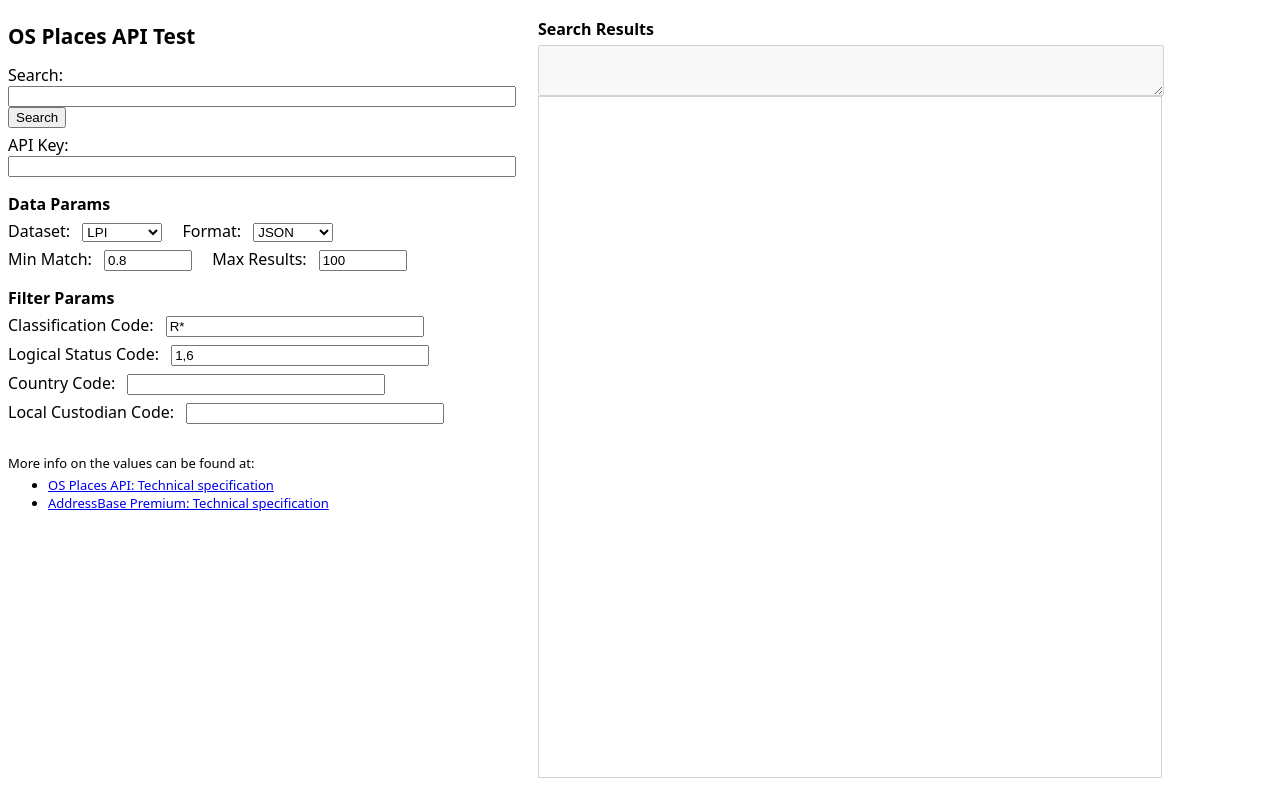
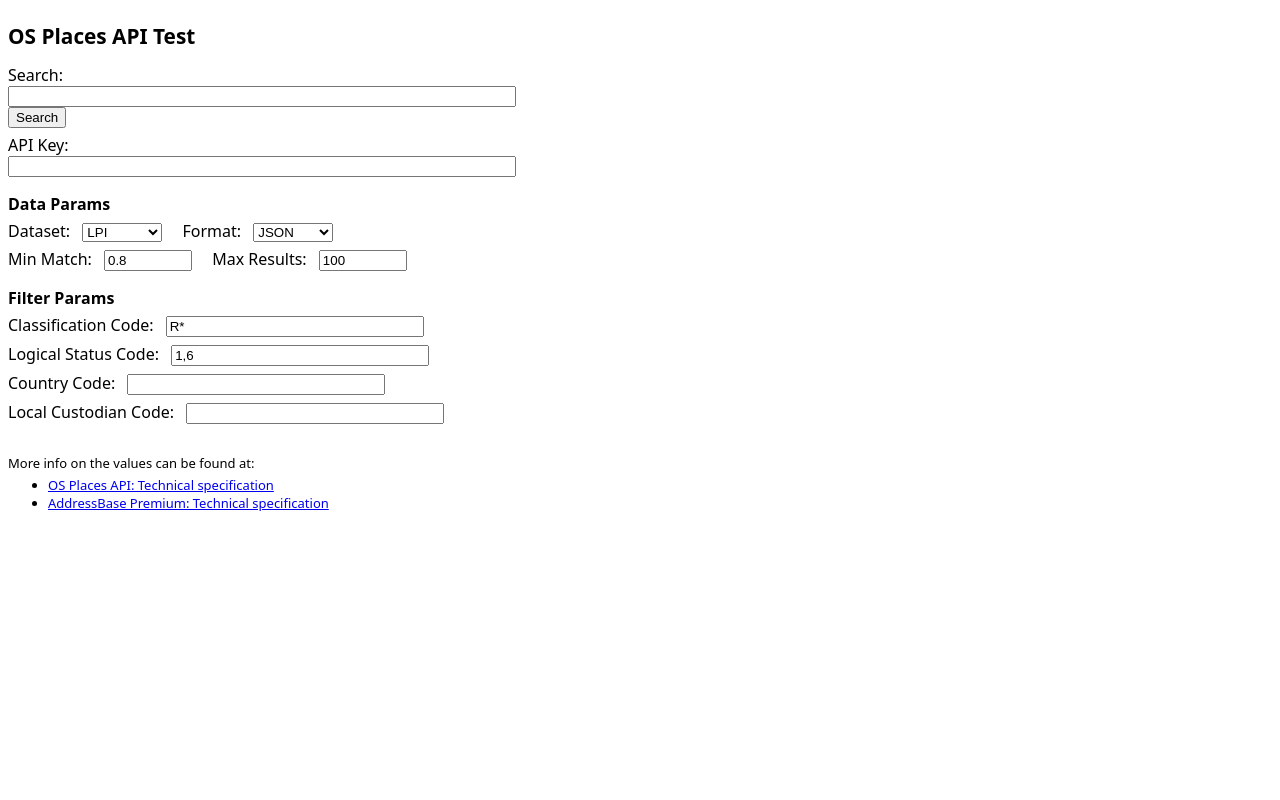
Before and after one commit to jpacurib-az/os-places-api-test, a plain HTML site: page index.html in a window 1280 px wide. Drawn offline with Linux system fonts and the light colour scheme.

Commit message:
Update index.html

```diff
--- a/index.html
+++ b/index.html
@@ -154,7 +154,7 @@
     </div>
 
     <div class="right-pane">
-      <div id="RESULT_WRAPPER" class="hidden2">
+      <div id="RESULT_WRAPPER" class="hidden">
         <div class="subheader">Search Results</div>
         <div>
           <textarea id="QUERY_FULL_URL" name="QUERY_FULL_URL"
```
